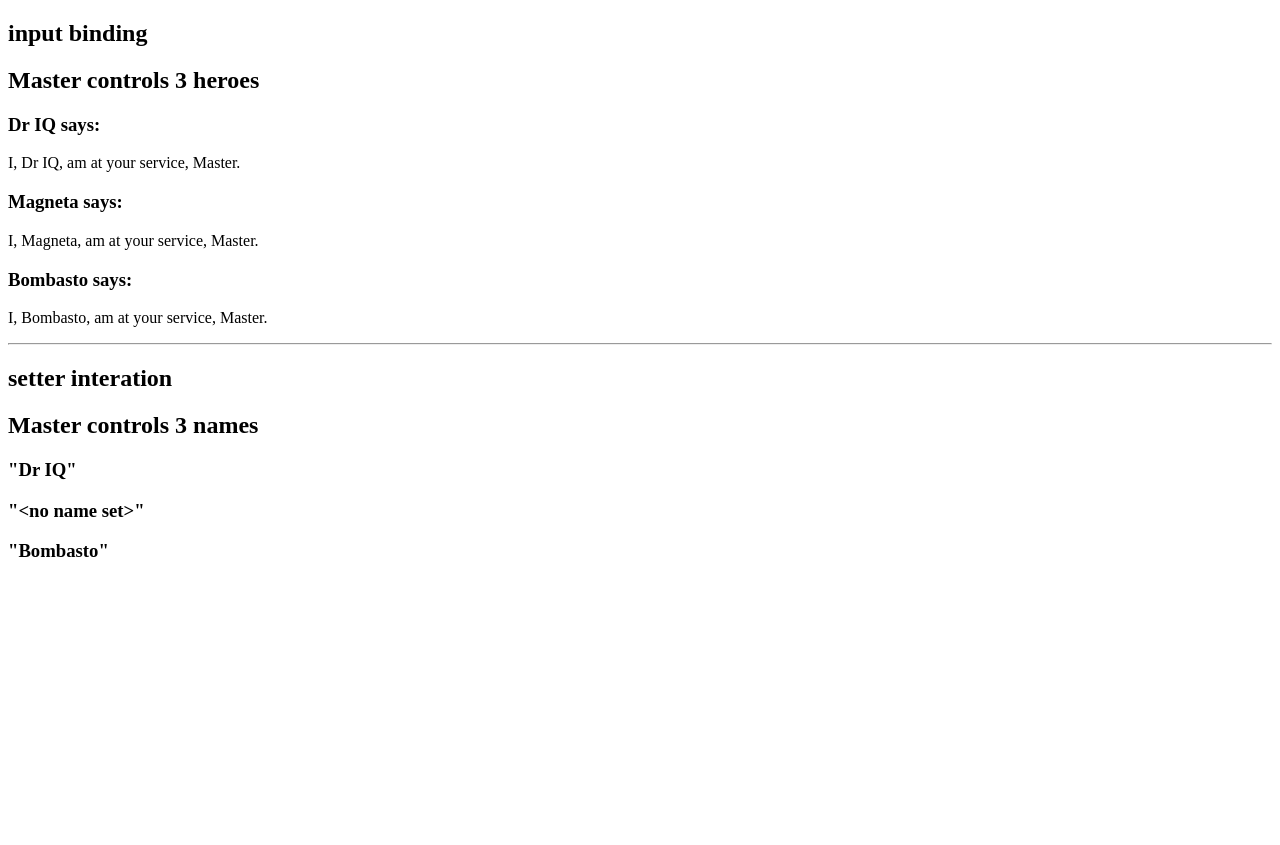
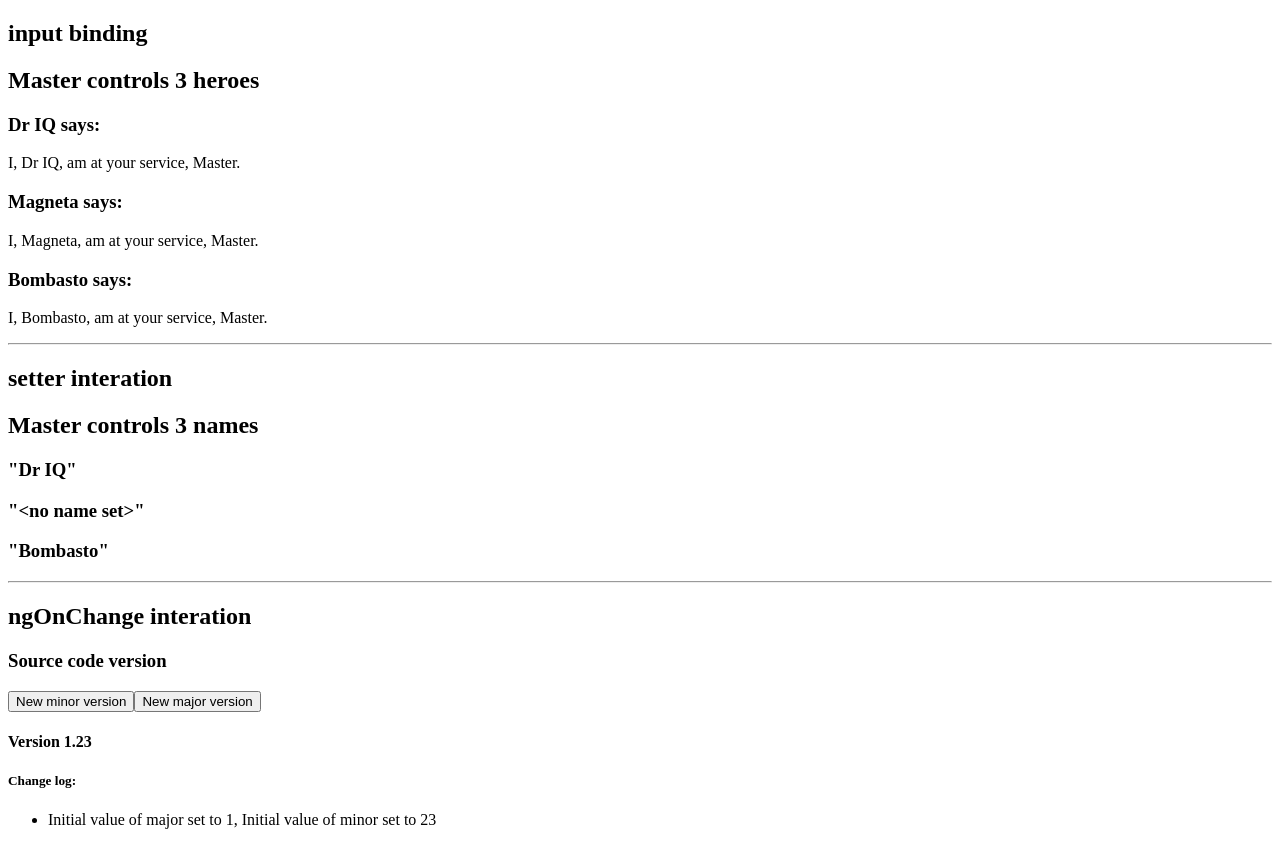
Before and after one commit to CH0817/angular-component-interaction-test, an Angular app: page / in a window 1280 px wide. Before the commit the page ends 800 px from the top, so only its background shows below. Built offline with nearby package versions, Linux system fonts and the light colour scheme.

Commit message:
使用 ngOnChange() 攔截 input binding 並對變數做處理

```diff
--- a/src/app/app.component.html
+++ b/src/app/app.component.html
@@ -3,3 +3,6 @@
 <hr />
 <h2>setter interation</h2>
 <app-setter-inetration-parent></app-setter-inetration-parent>
+<hr />
+<h2>ngOnChange interation</h2>
+<app-ngonchange-inetration-parent></app-ngonchange-inetration-parent>
--- a/src/app/app.module.ts
+++ b/src/app/app.module.ts
@@ -7,6 +7,8 @@ import { InputBindingParentComponent } from './input-binding-parent/input-bindin
 import { InputBindingChildComponent } from './input-binding-child/input-binding-child.component';
 import { SetterInetrationParentComponent } from './setter-inetration-parent/setter-inetration-parent.component';
 import { SetterInetrationChildComponent } from './setter-inetration-child/setter-inetration-child.component';
+import { NgonchangeInetrationChildComponent } from './ngonchange-inetration-child/ngonchange-inetration-child.component';
+import { NgonchangeInetrationParentComponent } from './ngonchange-inetration-parent/ngonchange-inetration-parent.component';
 
 @NgModule({
   declarations: [
@@ -14,7 +16,9 @@ import { SetterInetrationChildComponent } from './setter-inetration-child/setter
     InputBindingParentComponent,
     InputBindingChildComponent,
     SetterInetrationParentComponent,
-    SetterInetrationChildComponent
+    SetterInetrationChildComponent,
+    NgonchangeInetrationChildComponent,
+    NgonchangeInetrationParentComponent
   ],
   imports: [
     BrowserModule,
--- /dev/null
+++ b/src/app/ngonchange-inetration-child/ngonchange-inetration-child.component.html
@@ -0,0 +1,5 @@
+<h4>Version {{ major }}.{{ minor }}</h4>
+<h5>Change log:</h5>
+<ul>
+  <li *ngFor="let change of changeLog">{{ change }}</li>
+</ul>
--- /dev/null
+++ b/src/app/ngonchange-inetration-child/ngonchange-inetration-child.component.ts
@@ -0,0 +1,33 @@
+import { Component, Input, OnChanges, SimpleChanges } from '@angular/core';
+
+@Component({
+  selector: 'app-ngonchange-inetration-child',
+  templateUrl: './ngonchange-inetration-child.component.html',
+  styleUrls: ['./ngonchange-inetration-child.component.css'],
+})
+// 必須 implements OnChanges
+export class NgonchangeInetrationChildComponent implements OnChanges {
+  @Input() major = 0;
+  @Input() minor = 0;
+  changeLog: string[] = [];
+
+  // changes 包含所有有變化的 input properties
+  ngOnChanges(changes: SimpleChanges): void {
+    const log: string[] = [];
+    // propName = input properties name
+    for (const propName in changes) {
+      // changedProp = SimpleChanges
+      const changedProp = changes[propName];
+      const to = JSON.stringify(changedProp.currentValue);
+      if (changedProp.isFirstChange()) {
+        log.push(`Initial value of ${propName} set to ${to}`);
+      } else {
+        const from = JSON.stringify(changedProp.previousValue);
+        log.push(`${propName} changed from ${from} to ${to}`);
+      }
+    }
+    this.changeLog.push(log.join(', '));
+  }
+
+  constructor() {}
+}
--- /dev/null
+++ b/src/app/ngonchange-inetration-parent/ngonchange-inetration-parent.component.html
@@ -0,0 +1,8 @@
+<h3>Source code version</h3>
+<button type="button" (click)="newMinor()">New minor version</button>
+<button type="button" (click)="newMajor()">New major version</button>
+<!-- [給子元件接收的變數名稱]="父元件的變數" -->
+<app-ngonchange-inetration-child
+  [major]="major"
+  [minor]="minor"
+></app-ngonchange-inetration-child>
--- /dev/null
+++ b/src/app/ngonchange-inetration-parent/ngonchange-inetration-parent.component.ts
@@ -0,0 +1,24 @@
+import { Component } from '@angular/core';
+
+@Component({
+  selector: 'app-ngonchange-inetration-parent',
+  templateUrl: './ngonchange-inetration-parent.component.html',
+  styleUrls: ['./ngonchange-inetration-parent.component.css'],
+})
+export class NgonchangeInetrationParentComponent {
+  major = 1;
+  minor = 23;
+
+  constructor() {}
+
+  newMinor() {
+    // 子元件的 ngOnChanges() 只會收到 minor 的變化
+    this.minor++;
+  }
+
+  newMajor() {
+    // 子元件的 ngOnChanges() 只會到 major + minor 的變化
+    this.major++;
+    this.minor = 0;
+  }
+}
```
Also changed, not shown: src/app/ngonchange-inetration-child/ngonchange-inetration-child.component.css (added), src/app/ngonchange-inetration-parent/ngonchange-inetration-parent.component.css (added).
